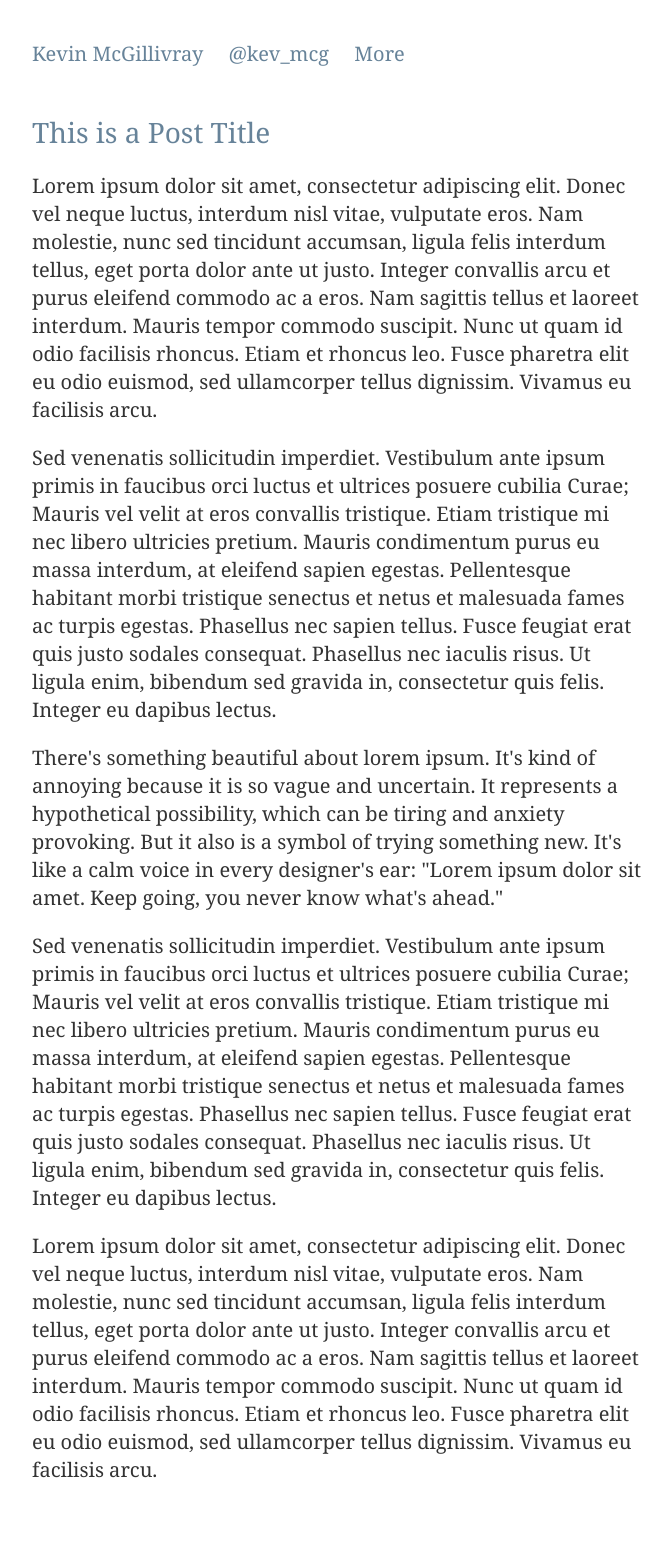
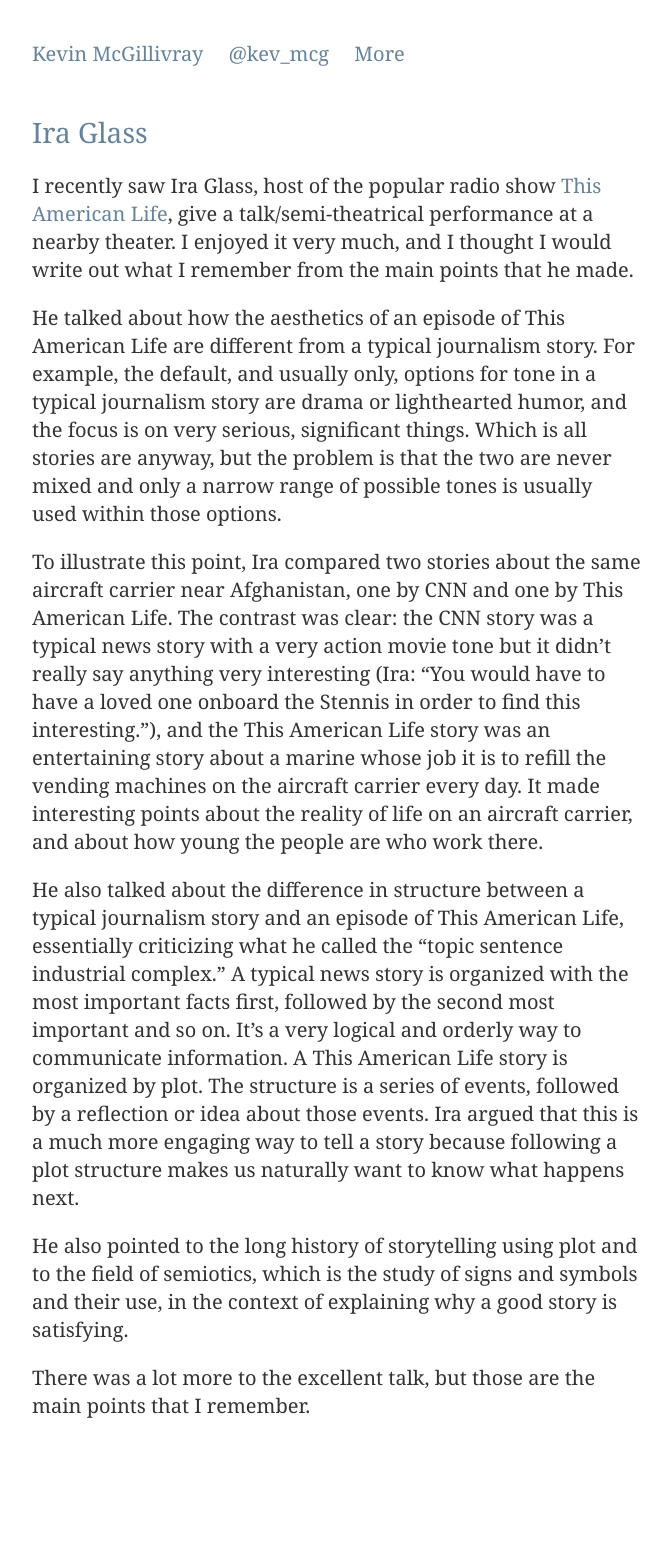
Before and after one commit to kmcgillivray/kmcgillivray.github.io, a Jekyll site: the page built from index.html, in a window 1280 px wide. Shown: the whole page, without its empty margins (303-975 px from the left). Built offline with Jekyll 4.4.1, drawn with Linux system fonts in a browser that asks for light colours; after the commit the page ends 1500 px from its top, so only the background shows below that.

Commit message:
Ira Glass post.

```diff
--- a/index.html
+++ b/index.html
@@ -2,27 +2,7 @@
 layout: default
 ---
 
-<h1>This is a Post Title</h1>
-
-<p>Lorem ipsum dolor sit amet, consectetur adipiscing elit. Donec vel neque luctus, interdum nisl vitae, vulputate eros. Nam molestie, nunc sed tincidunt accumsan, ligula felis interdum tellus, eget porta dolor ante ut justo. Integer convallis arcu et purus eleifend commodo ac a eros. Nam sagittis tellus et laoreet interdum. Mauris tempor commodo suscipit. Nunc ut quam id odio facilisis rhoncus. Etiam et rhoncus leo. Fusce pharetra elit eu odio euismod, sed ullamcorper tellus dignissim. Vivamus eu facilisis arcu.</p>
-
-<p>Sed venenatis sollicitudin imperdiet. Vestibulum ante ipsum primis in faucibus orci luctus et ultrices posuere cubilia Curae; Mauris vel velit at eros convallis tristique. Etiam tristique mi nec libero ultricies pretium. Mauris condimentum purus eu massa interdum, at eleifend sapien egestas. Pellentesque habitant morbi tristique senectus et netus et malesuada fames ac turpis egestas. Phasellus nec sapien tellus. Fusce feugiat erat quis justo sodales consequat. Phasellus nec iaculis risus. Ut ligula enim, bibendum sed gravida in, consectetur quis felis. Integer eu dapibus lectus.</p>
-
-<p>There's something beautiful about lorem ipsum. It's kind of annoying because it is so vague and uncertain. It represents a hypothetical possibility, which can be tiring and anxiety provoking. But it also is a symbol of trying something new. It's like a calm voice in every designer's ear: "Lorem ipsum dolor sit amet. Keep going, you never know what's ahead."</p>
-
-<p>Sed venenatis sollicitudin imperdiet. Vestibulum ante ipsum primis in faucibus orci luctus et ultrices posuere cubilia Curae; Mauris vel velit at eros convallis tristique. Etiam tristique mi nec libero ultricies pretium. Mauris condimentum purus eu massa interdum, at eleifend sapien egestas. Pellentesque habitant morbi tristique senectus et netus et malesuada fames ac turpis egestas. Phasellus nec sapien tellus. Fusce feugiat erat quis justo sodales consequat. Phasellus nec iaculis risus. Ut ligula enim, bibendum sed gravida in, consectetur quis felis. Integer eu dapibus lectus.</p>
-
-<p>Lorem ipsum dolor sit amet, consectetur adipiscing elit. Donec vel neque luctus, interdum nisl vitae, vulputate eros. Nam molestie, nunc sed tincidunt accumsan, ligula felis interdum tellus, eget porta dolor ante ut justo. Integer convallis arcu et purus eleifend commodo ac a eros. Nam sagittis tellus et laoreet interdum. Mauris tempor commodo suscipit. Nunc ut quam id odio facilisis rhoncus. Etiam et rhoncus leo. Fusce pharetra elit eu odio euismod, sed ullamcorper tellus dignissim. Vivamus eu facilisis arcu.</p>
-
-<!--
-{% for post in site.posts %}
-		<div class="project">
-			<a href="{{ post.url }}">
-				{% if post.image %}
-			  	<img src="/img/{{ post.image }}">
-				{% else %}
-					<img src="holder.js/100%x348">
-				{% endif %}
-			</a>
-		</div>
-{% endfor %} -->
+{% for post in site.categories.writing %}
+<h1>{{ post.title }}</h1>
+{{ post.content }}
+{% endfor %}
```
Also changed, not shown: _posts/2014-07-19-ira-glass.md (added, +17 -0 lines).
